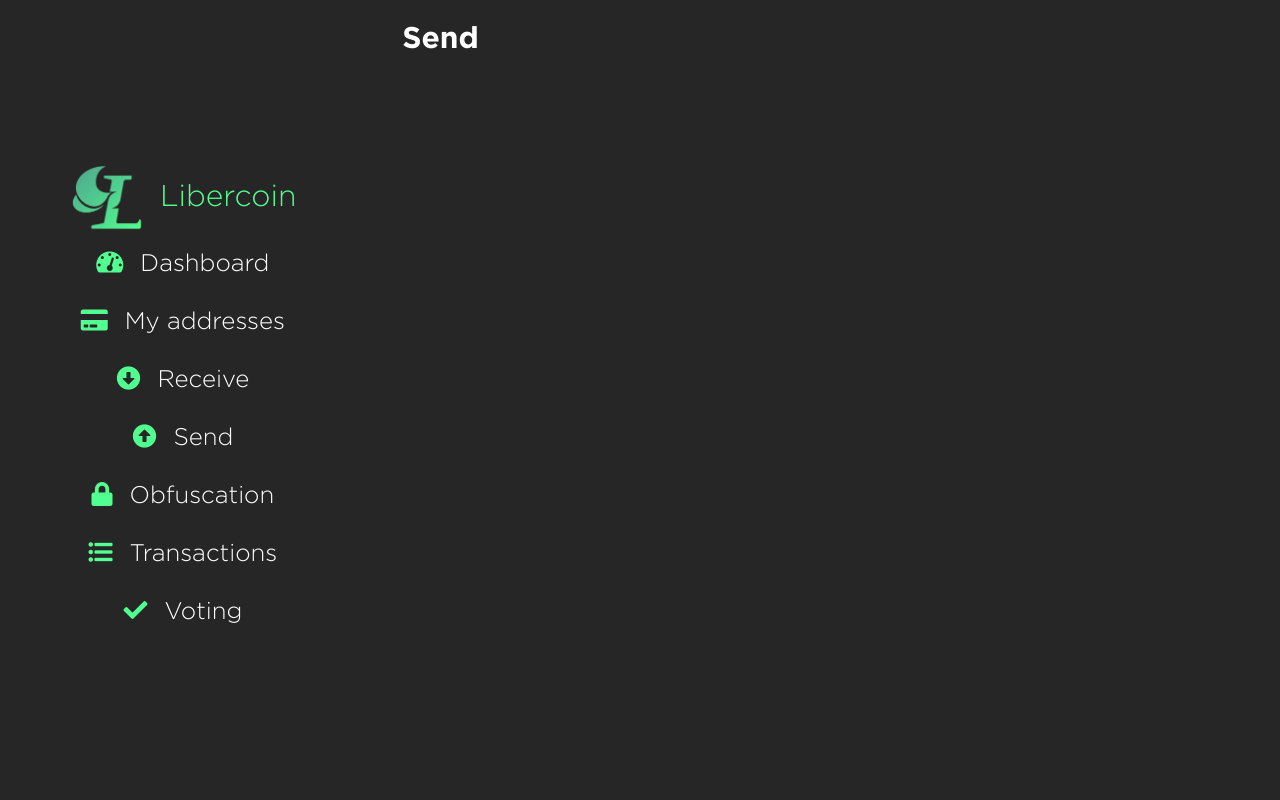
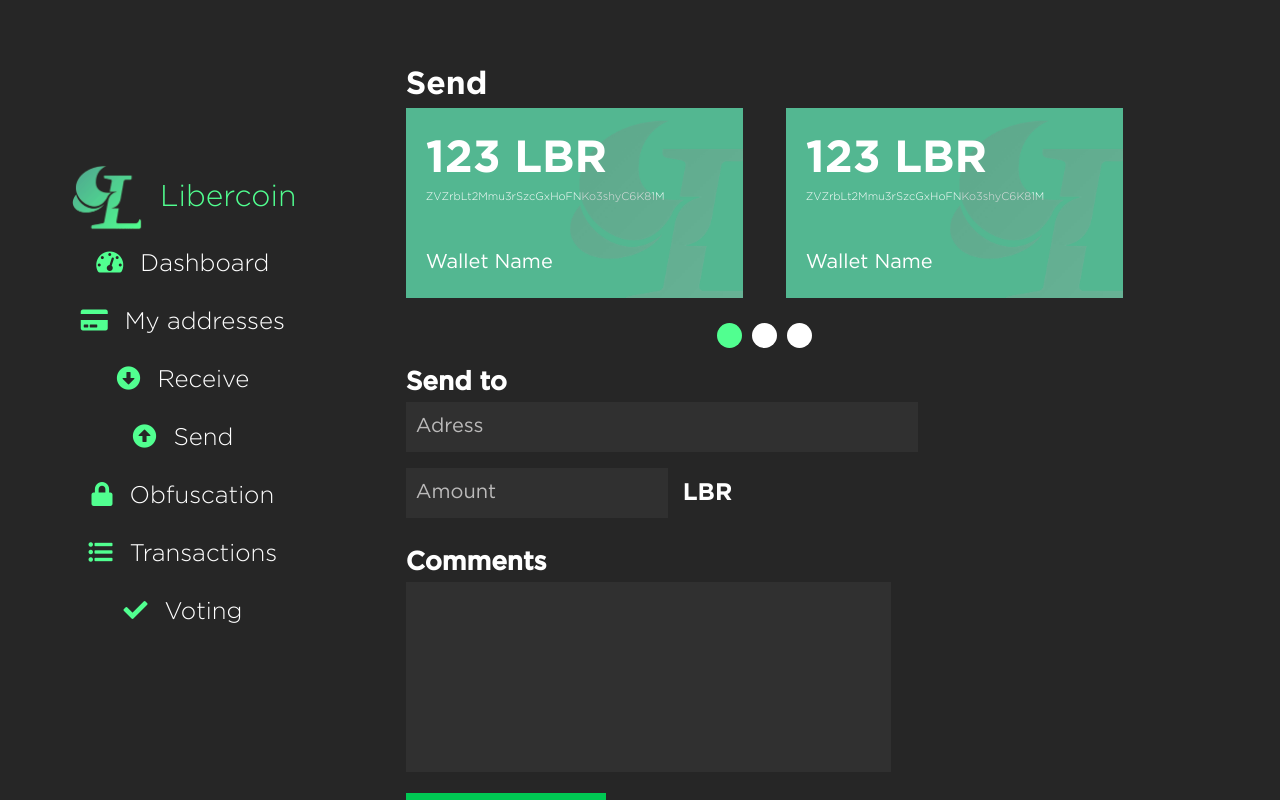
Before and after one commit to libercoinproject/Singularity, a React (Create React App) app: page /send in a window 1280 px wide. Built offline with nearby package versions, Linux system fonts and the light colour scheme.

Commit message:
Send HTML/CSS added

```diff
--- a/src/App.css
+++ b/src/App.css
@@ -54,6 +54,12 @@
   -webkit-flex-direction: column;
   -ms-flex-direction: column;
   flex-direction: column;
+}
+
+.dashboard, .adresses, .receive, .send {
+  width: calc(100% - 40px);
+  padding-left: 40px;
+  height: 100%;
 }
 
 #root {
@@ -414,6 +420,8 @@
   outline: none;
   border: 0;
   font-family: "GothamPro";
+  color: white;
+  resize: none;
 }
 
 .receive__input {
@@ -424,7 +432,7 @@
   color: white;
 }
 
-.receive__input:valid {
+.text__input:valid {
   color: #bbbaba;
 }
 
@@ -453,6 +461,61 @@
   font-family: "GothamMedium";
 }
 
+.send__flex-cards {
+  width: 82%;
+  display: -webkit-flex;
+  display: -ms-flex;
+  display: flex;
+  justify-content: space-between;
+}
+
+.send .adresses__circles-block {
+  margin-top: 0;
+}
+
+.send__subheading {
+  font-family: "GothamMedium";
+  font-size: 26px;
+  margin-bottom: 7px;
+}
+
+.send__input {
+  width: 500px;
+  height: 48px;
+  font-size: 20px;
+  font-family: "GothamPro";
+  padding-left: 10px;
+  display: -webkit-flex;
+  display: -ms-flex;
+  display: flex;
+  justify-content: flex-end;
+}
+
+.send__input:nth-child(2) {
+  margin-bottom: 5px;
+}
+
+.flex .send__input:nth-child(1) {
+  width: 250px;
+}
+
+.send__input:valid {
+  color: #bbbaba;
+}
+
+.send__textarea {
+  font-size: 18px;
+  padding: 10px;
+  font-family: "GothamPro";
+}
+
+.send .receive__btn {
+  width: 200px;
+  height: 50px;
+  margin-top: 17px;
+  font-size: 16px;
+}
+
 .blockComponent {
   display: flex;
   width: 70%;
@@ -474,12 +537,6 @@
 .content {
     width: 100%;
     height: 100%;
-}
-
-.dashboard, .adresses, .receive {
-  width: calc(100% - 40px);
-  padding-left: 40px;
-  height: 100%;
 }
 
 .receive {
--- a/src/Send.js
+++ b/src/Send.js
@@ -1,10 +1,43 @@
 import React from "react";
+import BnWlogo from "./img/libercoin_BnW.png";
 
 class Send extends React.Component {
   render() {
     return (
         <div className="content">
-          <h2 className="contentTitle">Send</h2>
+          <div class="send">
+            <h1 class="main-heading">Send</h1>
+            <div class="send__flex-cards">
+              <div class="adresses__cards">
+                <p class="adresses__card-amount">123 LBR</p>
+                <p class="adresses__adress">ZVZrbLt2Mmu3rSzcGxHoFNKo3shyC6K81M</p>
+                <p class="adresses__wallet-name">Wallet Name</p>
+                <img src={BnWlogo} alt="" class="adresses__back-logo"/>
+              </div>
+              <div class="adresses__cards">
+                <p class="adresses__card-amount">123 LBR</p>
+                <p class="adresses__adress">ZVZrbLt2Mmu3rSzcGxHoFNKo3shyC6K81M</p>
+                <p class="adresses__wallet-name">Wallet Name</p>
+                <img src={BnWlogo} alt="" class="adresses__back-logo"/>
+              </div>
+            </div>
+            <div class="adresses__circles-block flex jc-c">
+              <div class="adresses__circle"></div>
+              <div class="adresses__circle"></div>
+              <div class="adresses__circle"></div>
+            </div>
+            <div>
+              <h2 class="send__subheading">Send to</h2>
+              <input type="text" value="Adress" class="send__input text-input"/>
+              <div class="flex ali-c">
+                <input type="text" value="Amount" class="send__input text-input"/>
+                <p class="receive__currency-name-f-input">LBR</p>
+              </div>
+              <h2 class="send__subheading">Comments</h2>
+              <textarea cols="50" rows="10" class="text-input send__textarea"></textarea>
+              <div class="receive__btn flex ali-c jc-c">Confirm</div>
+            </div>
+          </div>
         </div>
     );
   }
```
